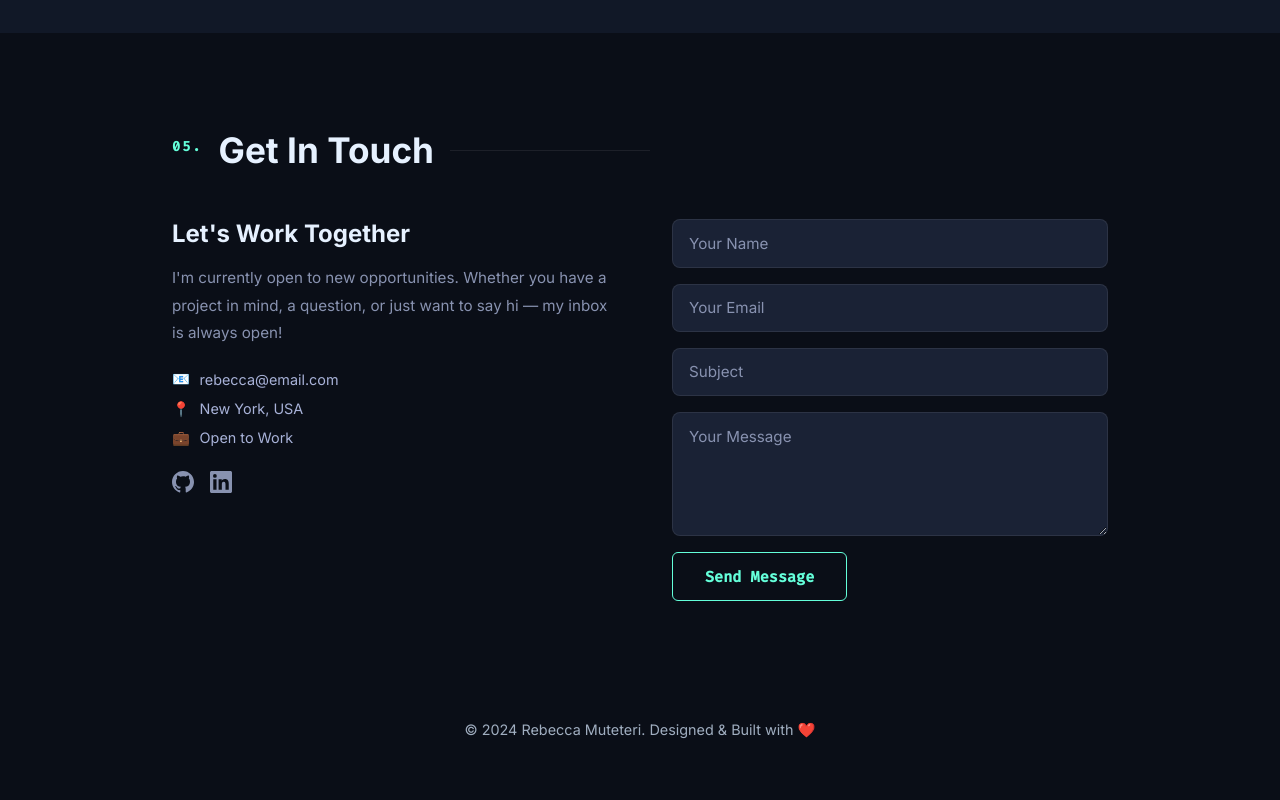
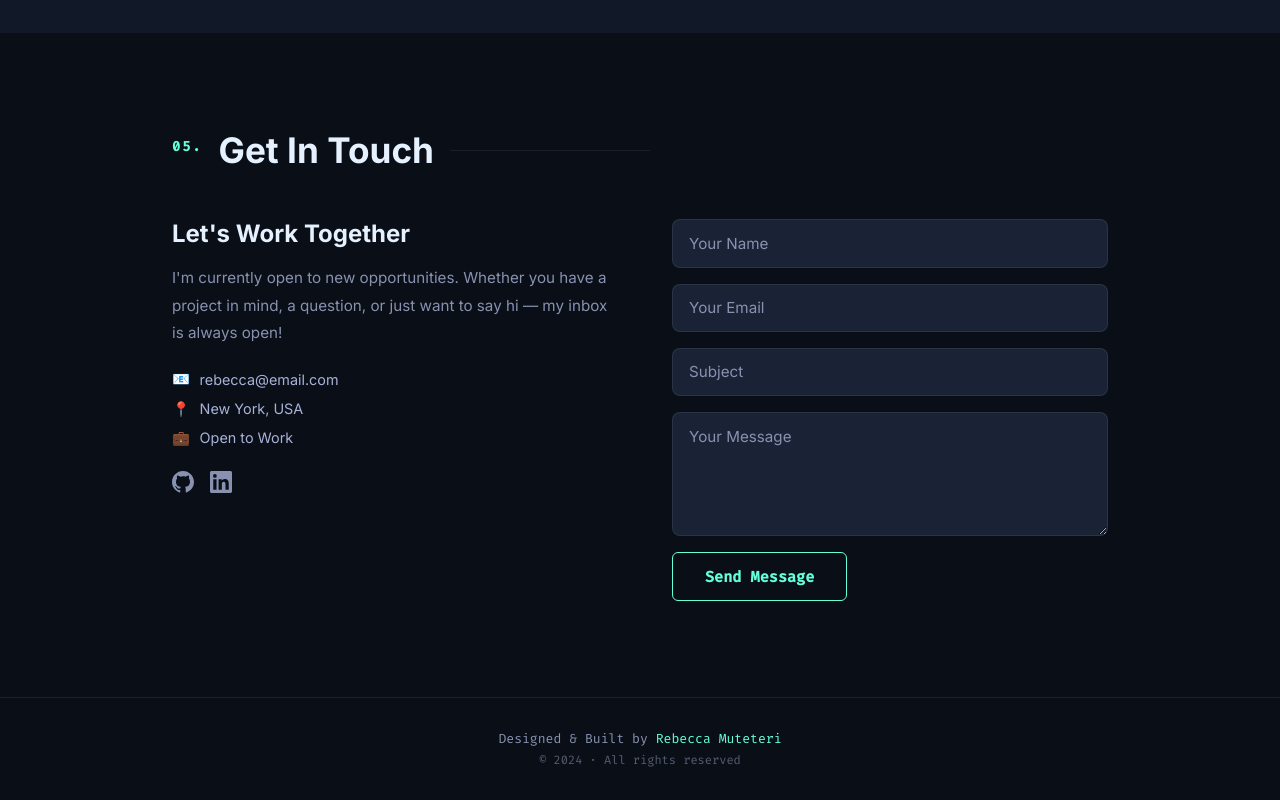
Before and after one commit to Boldecca/Smart_personal_portifolio, a React app: page / in a window 1280 px wide. Shown: the part 3508-4308 px from the top of the page. Before the commit the page ends 4271 px from the top, so only its background shows below. Built offline with nearby package versions, Linux system fonts and the light colour scheme; the HTML template or start-up script is replaced by a standard one.

Commit message:
updated the footer

```diff
--- a/src/components/Footer.jsx
+++ b/src/components/Footer.jsx
@@ -3,7 +3,8 @@ import styles from './Footer.module.css'
 export default function Footer() {
   return (
     <footer className={styles.footer}>
-      <p>© 2024 Rebecca Muteteri. Designed & Built with ❤️</p>
+      <p>Designed & Built by <span>Rebecca Muteteri</span></p>
+      <p className={styles.sub}>© 2024 · All rights reserved</p>
     </footer>
   )
 }
--- a/src/components/Footer.module.css
+++ b/src/components/Footer.module.css
@@ -1,4 +1,7 @@
 .footer {
-  background: var(--navy-dark); color: #a0aec0;
-  text-align: center; padding: 1.5rem; font-size: 0.9rem;
+  text-align: center; padding: 2rem;
+  color: var(--slate); font-family: 'Fira Code', monospace; font-size: 0.82rem;
+  border-top: 1px solid var(--border);
 }
+.footer span { color: var(--teal); }
+.sub { margin-top: 0.3rem; font-size: 0.75rem; opacity: 0.6; }
```
